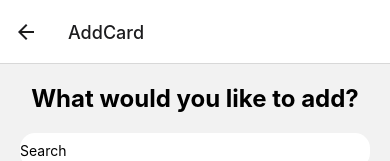
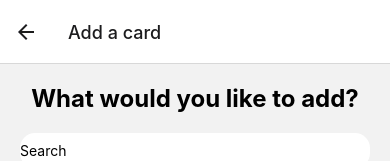
Before and after one commit to marker6275/Note-To-Self-App, a React Native app: screen /AddCard in a window 390 px wide. Shown: the top 161 px of the page. Built offline with nearby package versions, Linux system fonts and the light colour scheme; what expo-linking would draw is missing.

Commit message:
Modify page header titles according to Glide

```diff
--- a/navigation/index.tsx
+++ b/navigation/index.tsx
@@ -59,7 +59,7 @@ function RootNavigator() {
       <Stack.Screen name="Grade3" component={Plan3} options={{ title: 'Grade 3' }}/>
       <Stack.Screen name="Congrats" component={Congrats} options={{ title: ' ', headerBackVisible: false, animation: 'fade' }}/>
       <Stack.Screen name="Favorites" component={Favorites} options={{ title: 'Favorites', animation: 'none', headerBackVisible: false }}/>
-      <Stack.Screen name="AddCard" component={AddCard} />
+      <Stack.Screen name="AddCard" component={AddCard} options={{title: 'Add a card'}}/>
     </Stack.Navigator>
   );
 }
```
